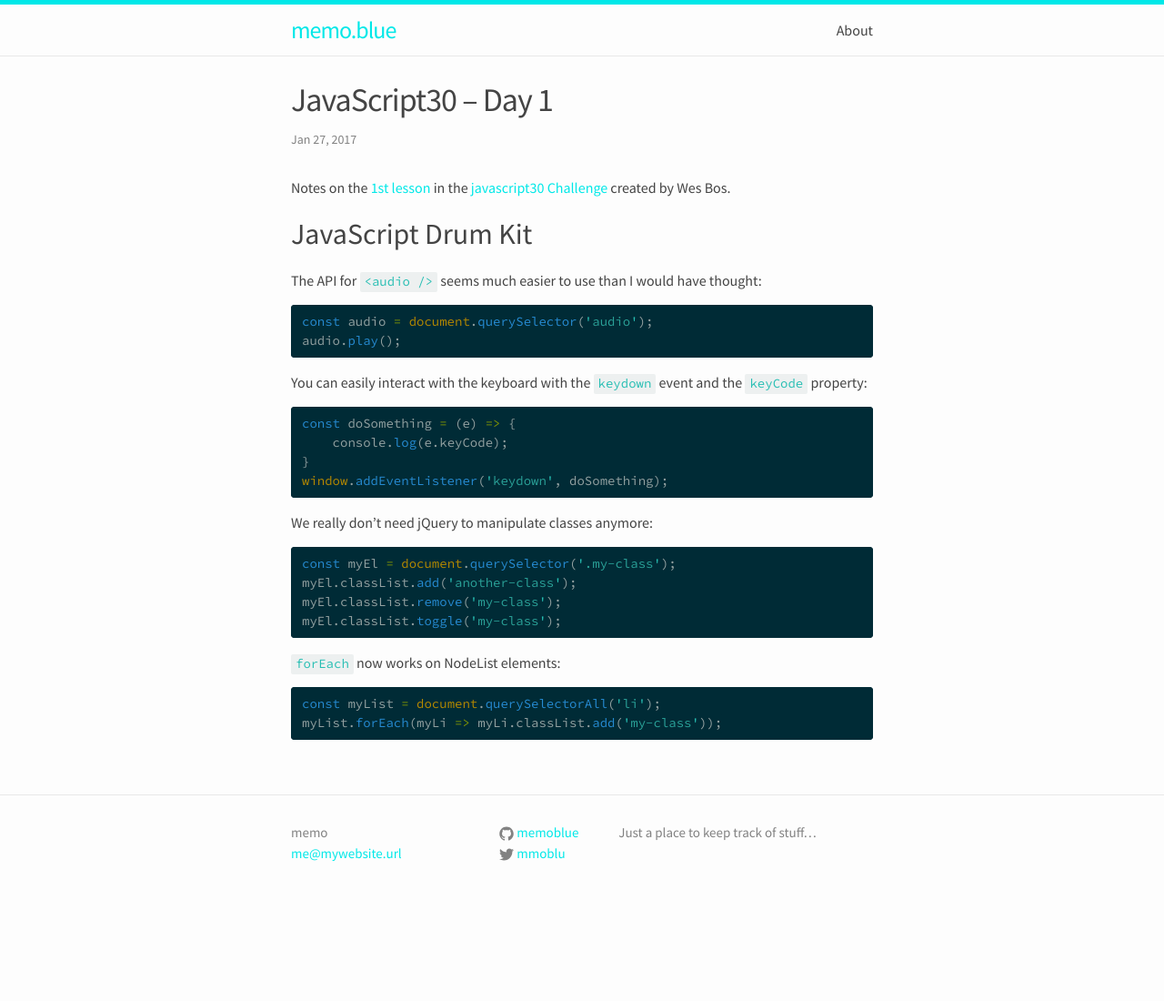
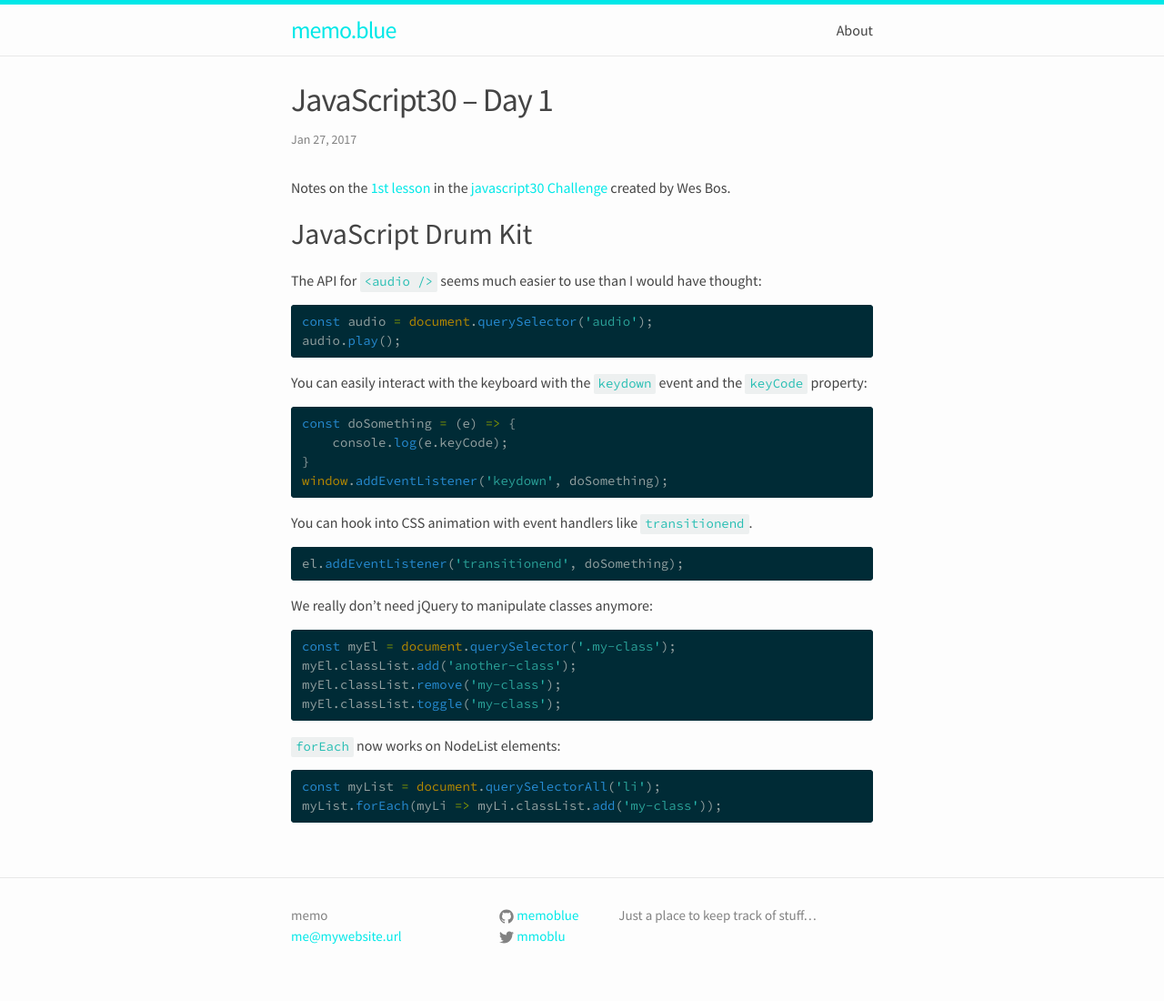
Before and after one commit to memoblue/memoblue.github.io, a Jekyll site: the page built from _posts/2017-01-26-javascript30-01.md, in a window 1280 px wide. Shown: the whole page at 91% size. Built offline with Jekyll 4.4.1, drawn with Linux system fonts in a browser that asks for light colours; before the commit the page ends 1009 px from its top, so only the background shows below that.

Commit message:
forgot about event handlers for CSS transitions

````diff
--- a/_posts/2017-01-26-javascript30-01.md
+++ b/_posts/2017-01-26-javascript30-01.md
@@ -25,6 +25,12 @@ const doSomething = (e) => {
 window.addEventListener('keydown', doSomething);
 ```
 
+You can hook into CSS animation with event handlers like `transitionend`.
+
+```js
+el.addEventListener('transitionend', doSomething);
+```
+
 We really don't need jQuery to manipulate classes anymore:
 
 ```js
````
